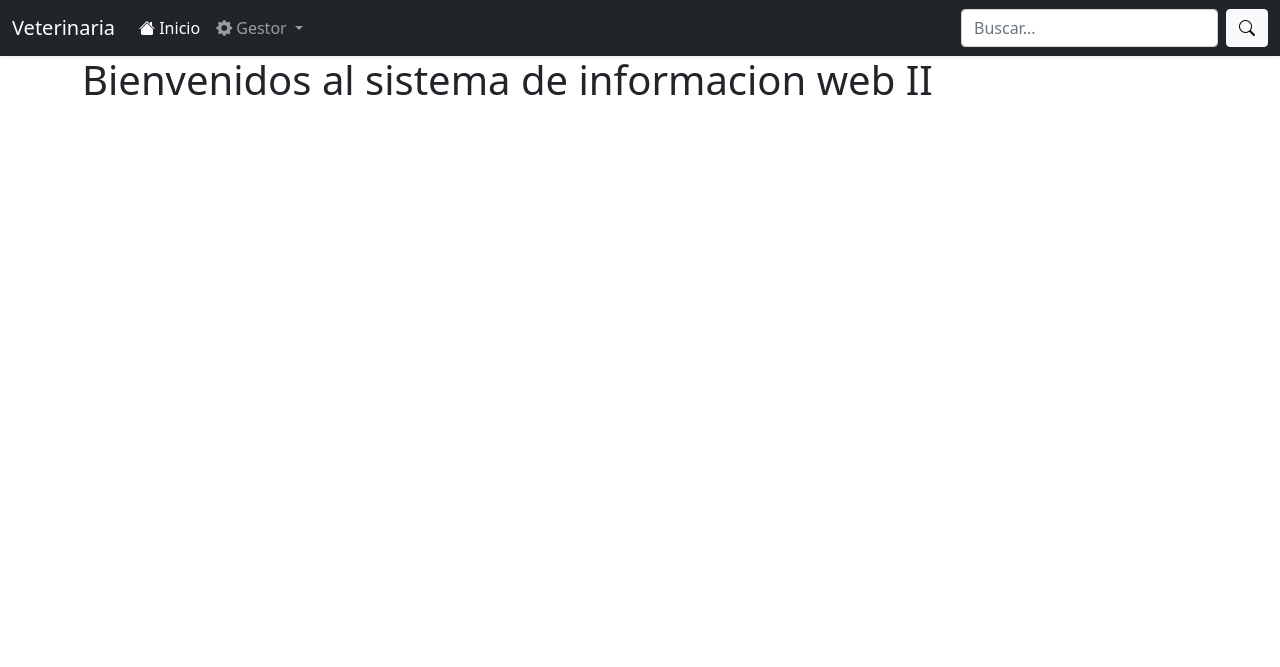
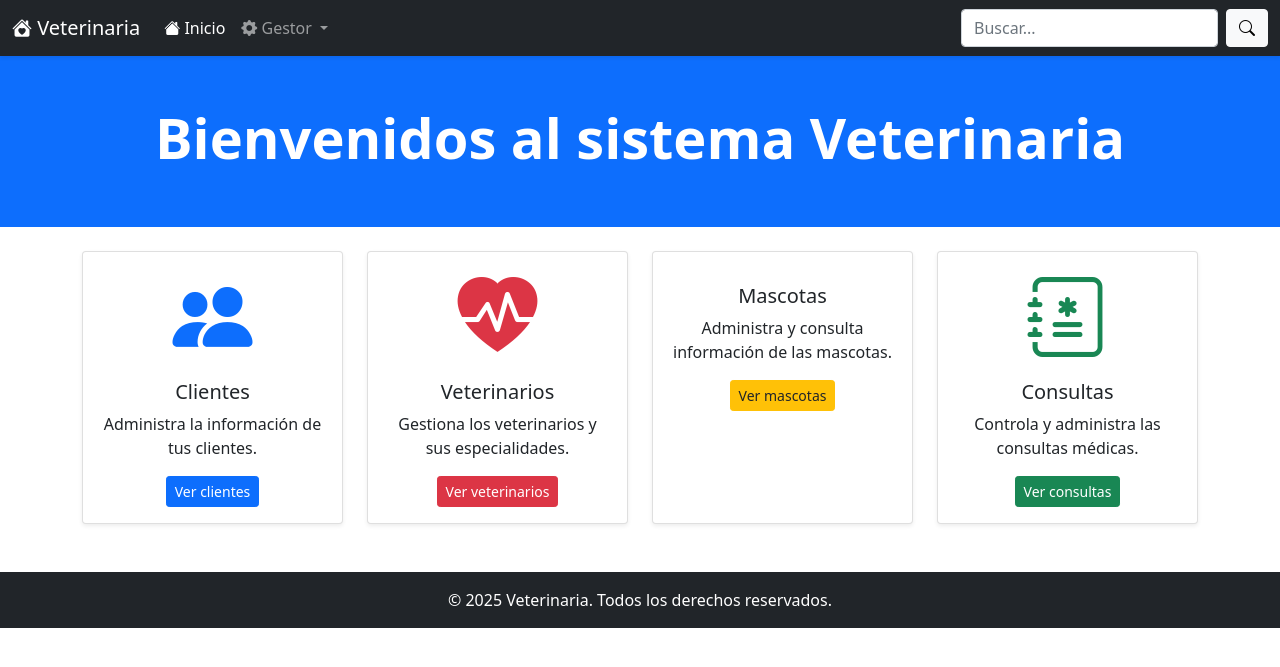
Before and after one commit to AlexSRCode1/ProyectoWebVeterinaria, a PHP site: page /index.php in a window 1280 px wide. Shown: the top 667 px of the page. Run offline with PHP 8.4, Linux system fonts and the light colour scheme; some libraries are stand-ins or nearby versions.

Commit message:
proyecto veterinaria finalizado

```diff
--- a/vistas/index.php
+++ b/vistas/index.php
@@ -1,22 +1,82 @@
 <!DOCTYPE html>
-<html lang="en">
+<html lang="es">
 <head>
-    <meta charset="UTF-8">
-    <meta name="viewport" content="width=device-width, initial-scale=1.0">
-    <title>Document</title>
-
-    <?php
-    // require_once"referencias.php";
-    include "menu.php";
-    ?>
+  <meta charset="UTF-8" />
+  <meta name="viewport" content="width=device-width, initial-scale=1" />
+  <title>Veterinaria Alex - Inicio</title>
 
 </head>
+
 <body>
 
+  <?php include "menu.php"; ?>
 
-<div class="container">
-      <h1>Bienvenidos al sistema de informacion web II</h1>
-</div>
+
+  <!-- Hero Banner -->
+  <section class="bg-primary text-white text-center py-5 mb-4">
+    <div class="container">
+      <h1 class="display-4 fw-bold">Bienvenidos al sistema Veterinaria </h1>
+    </div>
+  </section>
+
+  <!-- Contenido con tarjetas -->
+  <div class="container">
+    <div class="row g-4">
+
+      <div class="col-md-3">
+        <div class="card shadow-sm h-100">
+          <div class="card-body text-center">
+            <i class="bi bi-people-fill display-1 text-primary"></i>
+            <h5 class="card-title mt-3">Clientes</h5>
+            <p class="card-text">Administra la información de tus clientes.</p>
+            <a href="listaClientes.php" class="btn btn-primary btn-sm">Ver clientes</a>
+          </div>
+        </div>
+      </div>
+
+      <div class="col-md-3">
+        <div class="card shadow-sm h-100">
+          <div class="card-body text-center">
+            <i class="bi bi-heart-pulse-fill display-1 text-danger"></i>
+            <h5 class="card-title mt-3">Veterinarios</h5>
+            <p class="card-text">Gestiona los veterinarios y sus especialidades.</p>
+            <a href="listaVeterinarios.php" class="btn btn-danger btn-sm">Ver veterinarios</a>
+          </div>
+        </div>
+      </div>
+
+    <div class="col-md-3">
+        <div class="card shadow-sm h-100">
+            <div class="card-body text-center">
+            <i class="bi bi-paw-fill display-1 text-warning"></i>
+            <h5 class="card-title mt-3">Mascotas</h5>
+            <p class="card-text">Administra y consulta información de las mascotas.</p>
+            <a href="listaMascotas.php" class="btn btn-warning btn-sm text-dark">Ver mascotas</a>
+            </div>
+        </div>
+    </div>
+
+
+      <div class="col-md-3">
+        <div class="card shadow-sm h-100">
+          <div class="card-body text-center">
+            <i class="bi bi-journal-medical display-1 text-success"></i>
+            <h5 class="card-title mt-3">Consultas</h5>
+            <p class="card-text">Controla y administra las consultas médicas.</p>
+            <a href="listaConsultas.php" class="btn btn-success btn-sm">Ver consultas</a>
+          </div>
+        </div>
+      </div>
+
+    </div>
+  </div>
+
+  <!-- Footer simple -->
+  <footer class="bg-dark text-white text-center py-3 mt-5">
+    <div class="container">
+      &copy; <?php echo date("Y"); ?> Veterinaria. Todos los derechos reservados.
+    </div>
+  </footer>
 
 </body>
 </html>
--- a/vistas/listaConsultas.php
+++ b/vistas/listaConsultas.php
@@ -6,7 +6,6 @@
   <title>Lista de Consultas</title>
 
   <?php include "menu.php"; ?>
-
 
 </head>
 
--- a/vistas/referencias.php
+++ b/vistas/referencias.php
@@ -1,6 +1,5 @@
-<!-- Bootstrap 5 y Bootstrap Icons -->
 <link href="https://cdn.jsdelivr.net/npm/bootstrap@5.0.2/dist/css/bootstrap.min.css" rel="stylesheet" />
-<link href="https://cdn.jsdelivr.net/npm/bootstrap-icons@1.5.0/font/bootstrap-icons.css" rel="stylesheet" />
+<link href="https://cdn.jsdelivr.net/npm/bootstrap-icons@1.10.5/font/bootstrap-icons.css" rel="stylesheet" />
 
 <!-- DataTables Bootstrap 5 -->
 <link rel="stylesheet" href="https://cdn.datatables.net/1.13.6/css/dataTables.bootstrap5.min.css" />
@@ -13,7 +12,6 @@
 <script src="https://cdn.datatables.net/1.13.6/js/jquery.dataTables.min.js"></script>
 <script src="https://cdn.datatables.net/1.13.6/js/dataTables.bootstrap5.min.js"></script>
 
-<!-- Inicialización de DataTable -->
 <script>
   $(document).ready(function () {
     $('#tablaConsultas').DataTable({
```
